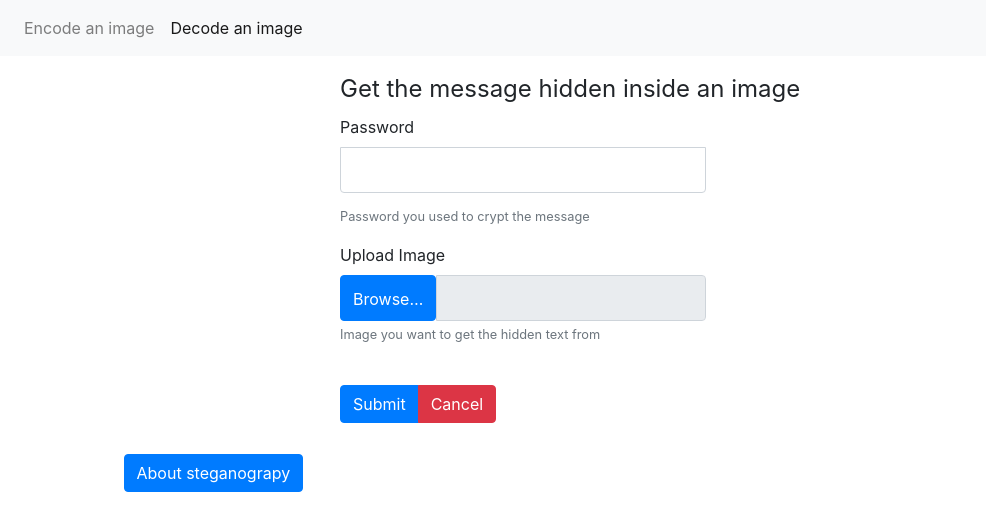
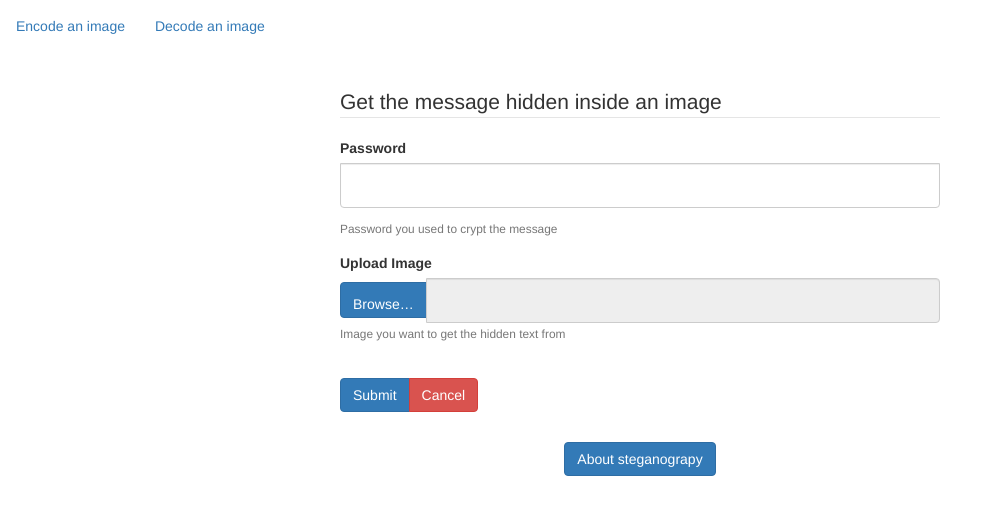
Before and after one commit to Shotman/php-steganography, a PHP site: page /decode.php in a window 1280 px wide. Shown: the top 531 px of the page, without its empty margins (0-986 px from the left). Run offline with PHP 8.4, Linux system fonts and the light colour scheme; some libraries are stand-ins or nearby versions.

Commit message:
Fix center for modal button

```diff
--- a/decode.php
+++ b/decode.php
@@ -22,8 +22,9 @@ if(isset($_FILES["image"])){
     <meta charset="UTF-8">
     <meta name="viewport" content="width=device-width, initial-scale=1.0">
     <title>Document</title>
-    <link rel="stylesheet" href="https://stackpath.bootstrapcdn.com/bootstrap/4.3.1/css/bootstrap.min.css"
-        integrity="sha384-ggOyR0iXCbMQv3Xipma34MD+dH/1fQ784/j6cY/iJTQUOhcWr7x9JvoRxT2MZw1T" crossorigin="anonymous">
+    <!-- <link rel="stylesheet" href="https://stackpath.bootstrapcdn.com/bootstrap/4.3.1/css/bootstrap.min.css"
+        integrity="sha384-ggOyR0iXCbMQv3Xipma34MD+dH/1fQ784/j6cY/iJTQUOhcWr7x9JvoRxT2MZw1T" crossorigin="anonymous"> -->
+    <link rel="stylesheet" href="css/bootstrap.min.css">
     <style>
     html,
     body {
@@ -88,7 +89,7 @@ if(isset($_FILES["image"])){
         filter: alpha(opacity=0);
         opacity: 0;
         outline: none;
-        background: white;
+        /* background: white; */
         cursor: inherit;
         display: block;
     }
@@ -146,7 +147,7 @@ if(isset($_FILES["image"])){
             </div>
         </fieldset>
     </form>
-    <div class="col-md-4 text-center">
+    <div class="col-md-12 text-center">
    <button type="button" class="btn btn-primary" data-toggle="modal" data-target="#modelId">
      About steganograpy
    </button>
@@ -164,13 +165,8 @@ if(isset($_FILES["image"])){
                </div>
                <div class="modal-body">
                    <p>
-                        Steganography is the technique of hiding secret data within an ordinary, non-secret, file or
-                        message in order to avoid detection; the secret data is then extracted at its destination. The
-                        use of steganography can be combined with encryption as an extra step for hiding or protecting
-                        data. The word steganography is derived from the Greek words steganos (meaning hidden or
-                        covered) and the Greek root graph (meaning to write).
-                    </p><a href="https://en.wikipedia.org/wiki/Steganography" target="_blank">Read mode about
-                        steganography(Wikipedia)</a>
+                   Steganography is the technique of hiding secret data within an ordinary, non-secret, file or message in order to avoid detection; the secret data is then extracted at its destination. The use of steganography can be combined with encryption as an extra step for hiding or protecting data. The word steganography is derived from the Greek words steganos (meaning hidden or covered) and the Greek root graph (meaning to write).
+                   </p><a href="https://en.wikipedia.org/wiki/Steganography" target="_blank">Read mode about steganography(Wikipedia)</a>
                </div>
                <div class="modal-footer">
                    <button type="button" class="btn btn-secondary" data-dismiss="modal">Close</button>
@@ -192,7 +188,7 @@ if(isset($_FILES["image"])){
       $('#imageencode').on('submit', function() {
             $("#img-upload").attr("src", "")
             // $(this).get(0).reset();
-        }).on("reset", function() {
+        }).on("reset",function(){
           $("#img-upload").attr("src", "")
         });
         $(document).on('change', '.btn-file :file', function() {
--- a/index.php
+++ b/index.php
@@ -130,7 +130,7 @@
             </div>
         </fieldset>
     </form>
-    <div class="col-md-4 text-center">
+    <div class="col-md-12 text-center">
         <button type="button" class="btn btn-primary" data-toggle="modal" data-target="#modelId">
             About steganograpy
         </button>
```
Lines whose indentation alone changed are shown as unchanged.
